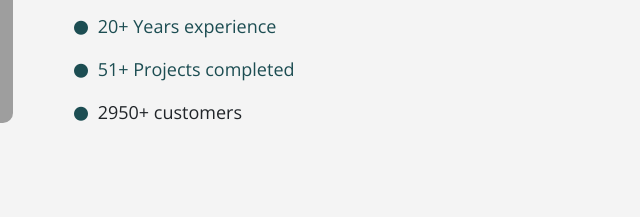
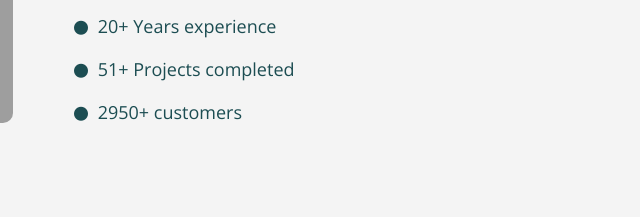
Before and after one commit to Ravin01/Nisha-City-Developers, a plain HTML site: page index.html in a window 1280 px wide. Shown: the part 1203-1420 px from the top of the page, 518-1158 px from the left. Drawn offline with nearby package versions, Linux system fonts and the light colour scheme; grey boxes are pictures that could not be loaded.

Commit message:
Update index.html

```diff
--- a/index.html
+++ b/index.html
@@ -155,7 +155,7 @@
                 <!-- Our focus is on creating vibrant and thriving communities through meticulously planned land sites.</p> -->
               <p class="about-expi-para" ><i class="fa-solid fa-circle"></i> 20+ Years experience</p>
               <p class="about-expi-para" > <i class="fa-solid fa-circle"></i> 51+ Projects completed</p>
-              <p class="about-expii-para" ><i class="fa-solid fa-circle"></i> 2950+ customers</p>
+              <p class="about-expi-para" ><i class="fa-solid fa-circle"></i> 2950+ customers</p>
             </div>
           </div>
 
```
